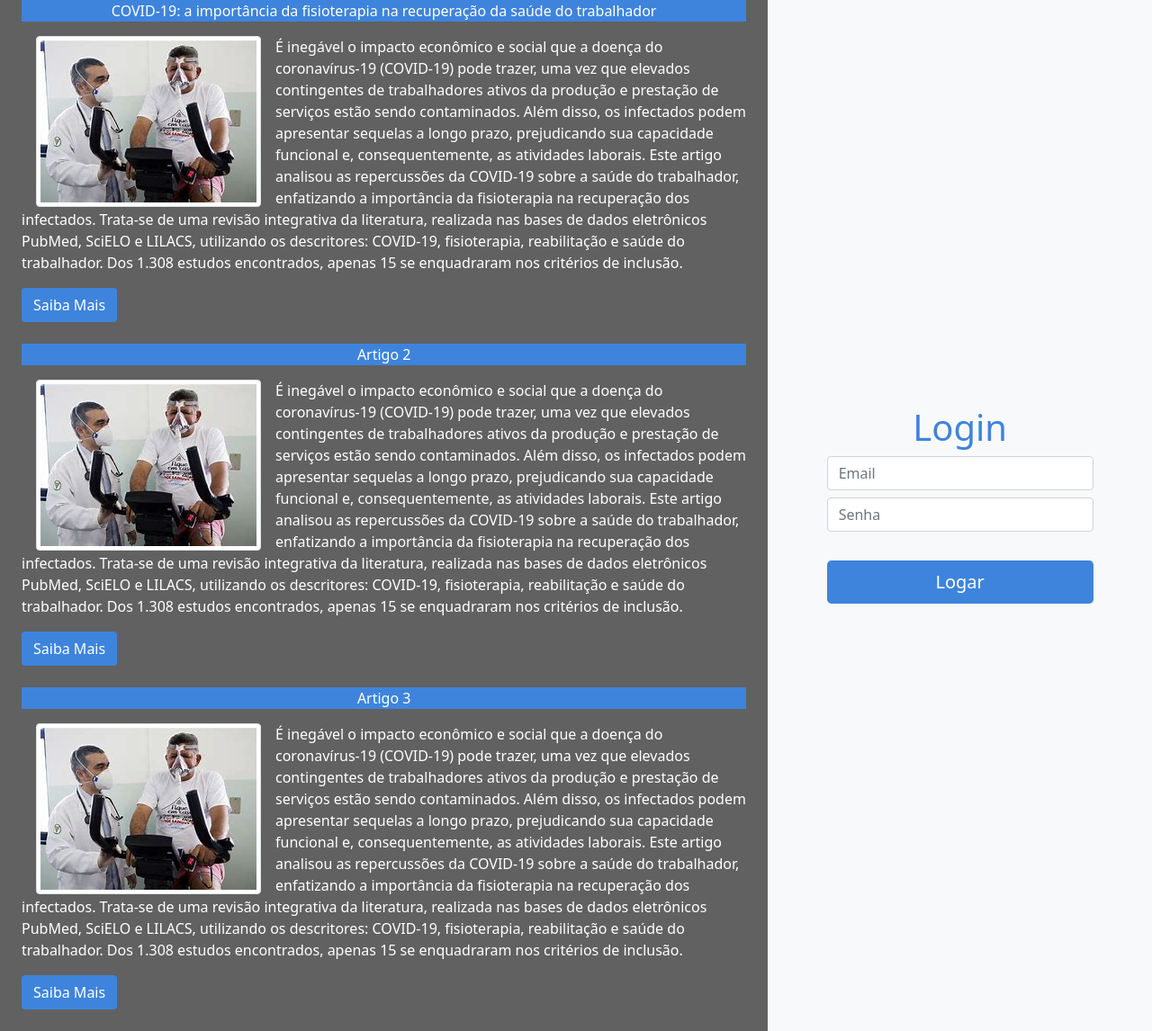
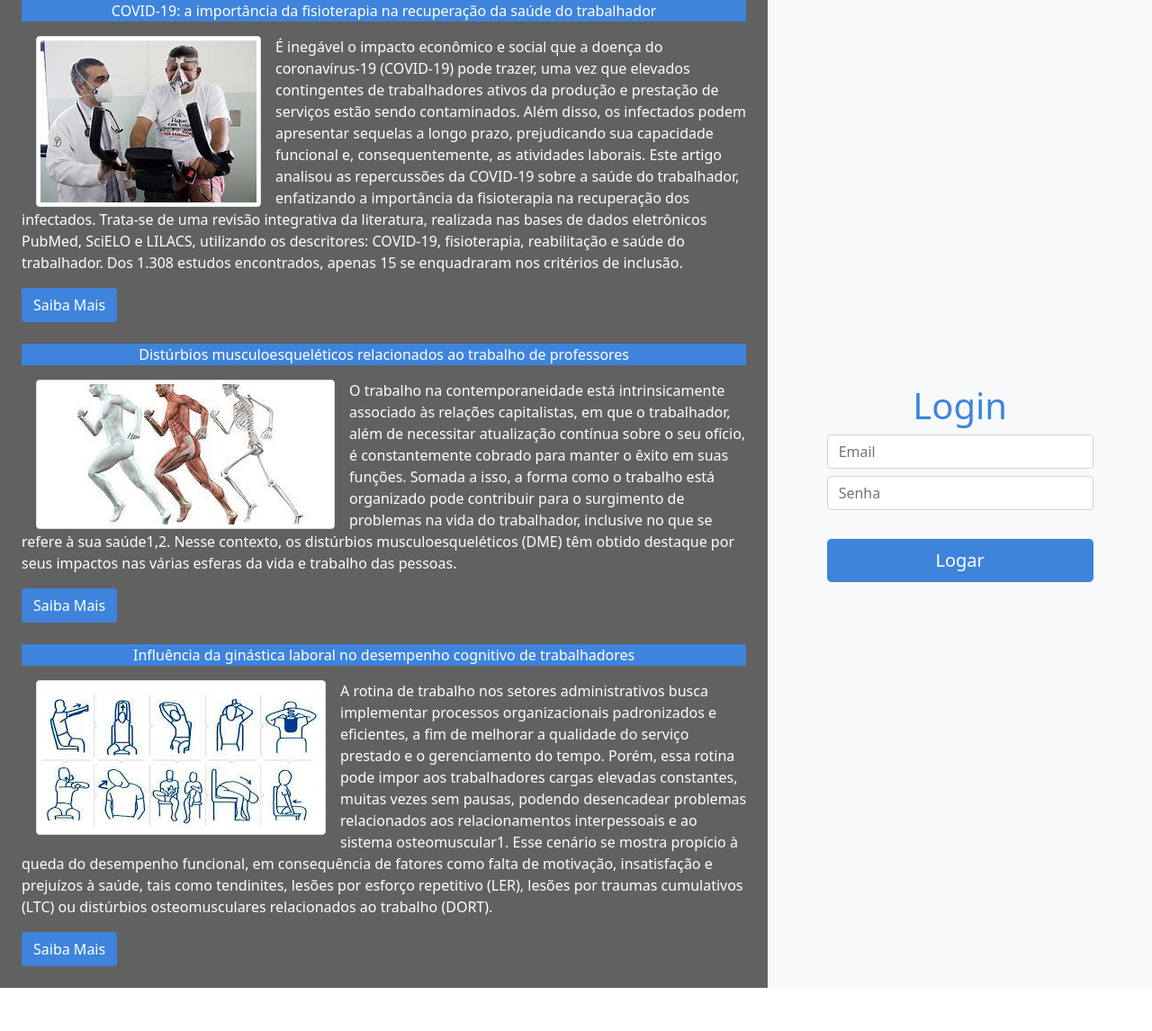
Before and after one commit to EnioAmarantes/ProjetoGerenciamentoFisio, a plain HTML site: page index.html in a window 1280 px wide. Shown: the whole page at 90% size. After the commit the page ends 1098 px from the top, so only its background shows below. Drawn offline with nearby package versions, Linux system fonts and the light colour scheme.

Commit message:
ajuste dos argios

```diff
--- a/index.html
+++ b/index.html
@@ -33,22 +33,22 @@
                         </div>
 
                         <div class="panel mb-4">
-                            <div class="panel-heading">Artigo 2</div>
+                            <div class="panel-heading">Distúrbios musculoesqueléticos relacionados ao trabalho de professores</div>
                             <div class="panel-body mt-3">
-                                <img class="img-thumbnail img-artigo mx-3" src="./compartilhado/images/artigos/artigo1.jpg" alt="Imagem de Fisio" />
+                                <img class="img-thumbnail img-artigo mx-3" src="./compartilhado/images/artigos/artigo2.jpg" alt="Imagem de Fisio" />
                                 <p class="text-justify">
-                                    É inegável o impacto econômico e social que a doença do coronavírus-19 (COVID-19) pode trazer, uma vez que elevados contingentes de trabalhadores ativos da produção e prestação de serviços estão sendo contaminados. Além disso, os infectados podem apresentar sequelas a longo prazo, prejudicando sua capacidade funcional e, consequentemente, as atividades laborais. Este artigo analisou as repercussões da COVID-19 sobre a saúde do trabalhador, enfatizando a importância da fisioterapia na recuperação dos infectados. Trata-se de uma revisão integrativa da literatura, realizada nas bases de dados eletrônicos PubMed, SciELO e LILACS, utilizando os descritores: COVID-19, fisioterapia, reabilitação e saúde do trabalhador. Dos 1.308 estudos encontrados, apenas 15 se enquadraram nos critérios de inclusão.
+                                    O trabalho na contemporaneidade está intrinsicamente associado às relações capitalistas, em que o trabalhador, além de necessitar atualização contínua sobre o seu ofício, é constantemente cobrado para manter o êxito em suas funções. Somada a isso, a forma como o trabalho está organizado pode contribuir para o surgimento de problemas na vida do trabalhador, inclusive no que se refere à sua saúde1,2. Nesse contexto, os distúrbios musculoesqueléticos (DME) têm obtido destaque por seus impactos nas várias esferas da vida e trabalho das pessoas.
                                 </p>
                                 <button onclick="artigo(2)"class="btn btn-artigo">Saiba Mais</button>
                             </div>
                         </div>
 
                         <div class="panel mb-4">
-                            <div class="panel-heading">Artigo 3</div>
+                            <div class="panel-heading">Influência da ginástica laboral no desempenho cognitivo de trabalhadores</div>
                             <div class="panel-body mt-3">
-                                <img class="img-thumbnail img-artigo mx-3" src="./compartilhado/images/artigos/artigo1.jpg" alt="Imagem de Fisio" />
+                                <img class="img-thumbnail img-artigo mx-3" src="./compartilhado/images/artigos/artigo3.jpg" alt="Imagem de Fisio" />
                                 <p class="text-justify">
-                                    É inegável o impacto econômico e social que a doença do coronavírus-19 (COVID-19) pode trazer, uma vez que elevados contingentes de trabalhadores ativos da produção e prestação de serviços estão sendo contaminados. Além disso, os infectados podem apresentar sequelas a longo prazo, prejudicando sua capacidade funcional e, consequentemente, as atividades laborais. Este artigo analisou as repercussões da COVID-19 sobre a saúde do trabalhador, enfatizando a importância da fisioterapia na recuperação dos infectados. Trata-se de uma revisão integrativa da literatura, realizada nas bases de dados eletrônicos PubMed, SciELO e LILACS, utilizando os descritores: COVID-19, fisioterapia, reabilitação e saúde do trabalhador. Dos 1.308 estudos encontrados, apenas 15 se enquadraram nos critérios de inclusão.
+                                    A rotina de trabalho nos setores administrativos busca implementar processos organizacionais padronizados e eficientes, a fim de melhorar a qualidade do serviço prestado e o gerenciamento do tempo. Porém, essa rotina pode impor aos trabalhadores cargas elevadas constantes, muitas vezes sem pausas, podendo desencadear problemas relacionados aos relacionamentos interpessoais e ao sistema osteomuscular1. Esse cenário se mostra propício à queda do desempenho funcional, em consequência de fatores como falta de motivação, insatisfação e prejuízos à saúde, tais como tendinites, lesões por esforço repetitivo (LER), lesões por traumas cumulativos (LTC) ou distúrbios osteomusculares relacionados ao trabalho (DORT).
                                 </p>
                                 <button onclick="artigo(3)"class="btn btn-artigo">Saiba Mais</button>
                             </div>
--- a/login/login.js
+++ b/login/login.js
@@ -23,10 +23,10 @@ function artigo(id){
             window.open('https://www.rbmt.org.br/details/1583/pt-BR/covid-19--a-importancia-da-fisioterapia-na-recuperacao-da-saude-do-trabalhador');
             break;
         case 2:
-            window.open('https://wwww.google.com.br');
+            window.open('https://www.rbmt.org.br/details/1592/pt-BR/disturbios-musculoesqueleticos-relacionados-ao-trabalho-de-professores');
             break;
         case 3:
-            window.open('https://www.google.com.br');
+            window.open('https://www.rbmt.org.br/details/1590/pt-BR/influencia-da-ginastica-laboral-no-desempenho-cognitivo-de-trabalhadores');
             break;
         default:
             alert("link para o artigo não encontrado.");
```
Also changed, not shown: compartilhado/images/artigos/artigo2.jpg (added), compartilhado/images/artigos/artigo3.jpg (added), login/cadastro.html (deleted).
